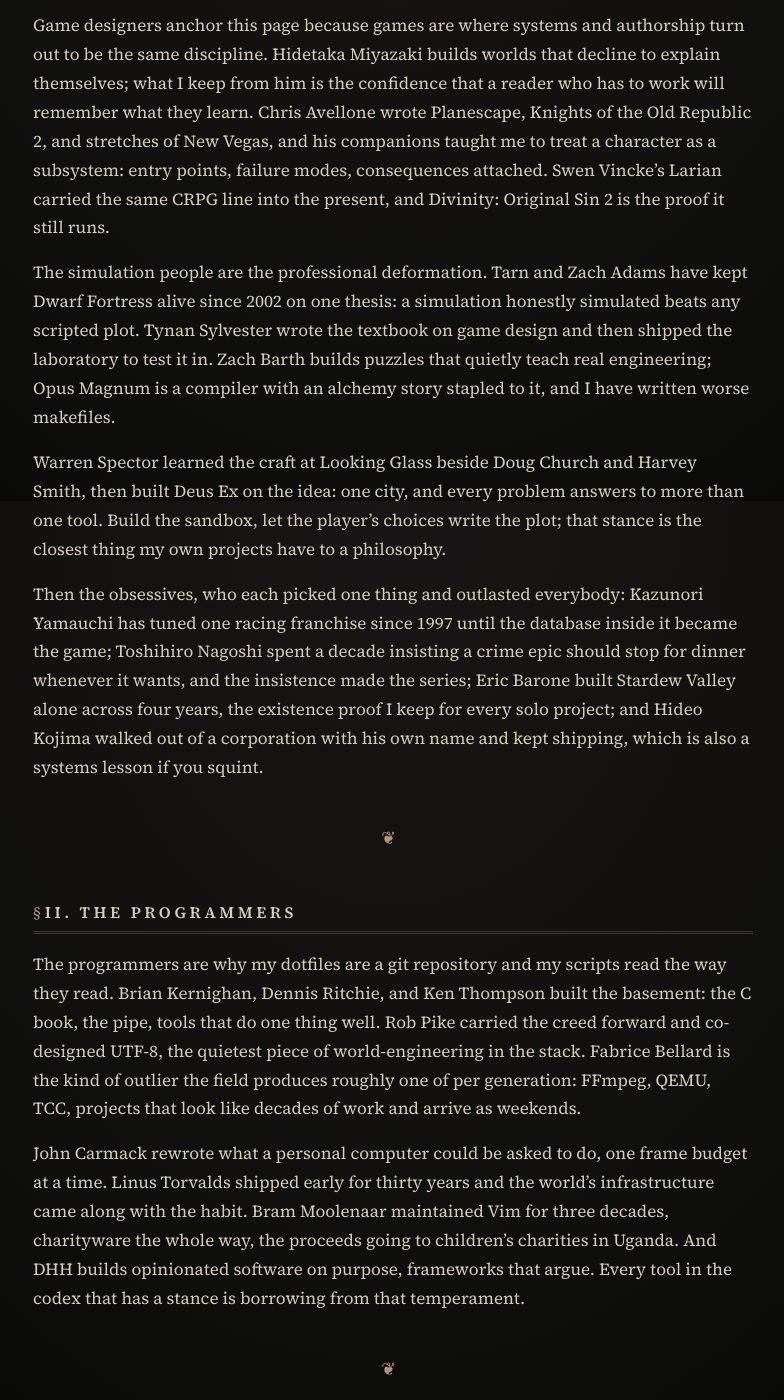
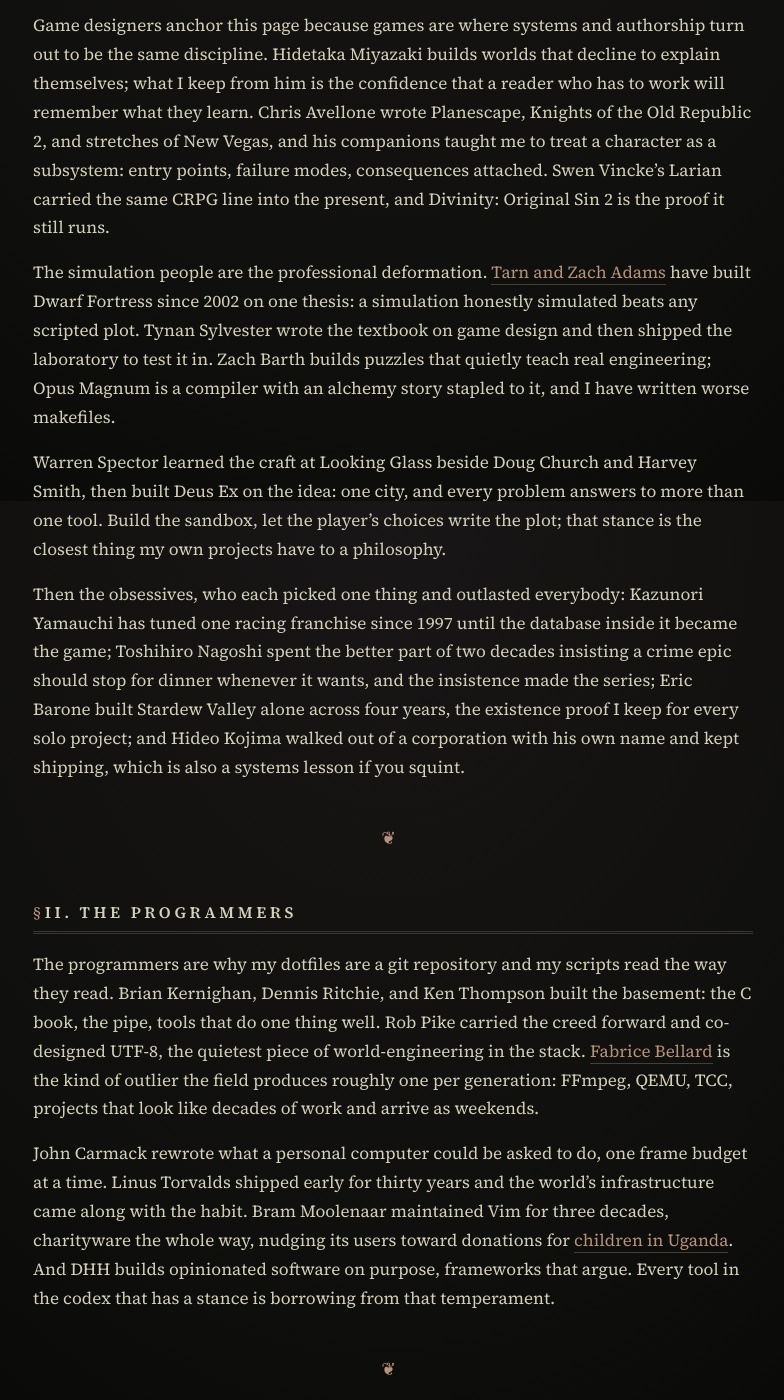
Before and after one commit to VirInvictus/VirInvictus.github.io, a Jekyll site: the page built from influences.md, in a window 1280 px wide and 1400 px high, scrolled down 399 px. Shown: the whole window, without its empty margins (247-1031 px from the left). Built offline with Jekyll 4.4.1, drawn with Linux system fonts in a browser that asks for light colours; some of the changed text lies outside the part shown.

Commit message:
content: audit round, board-game credits and ledgers corrected, AI & Industry added

```diff
--- a/influences.md
+++ b/influences.md
@@ -19,20 +19,20 @@ The canon mentions an influences list twice and lets the phrase do its own work.
 
 Game designers anchor this page because games are where systems and authorship turn out to be the same discipline. Hidetaka Miyazaki builds worlds that decline to explain themselves; what I keep from him is the confidence that a reader who has to work will remember what they learn. Chris Avellone wrote Planescape, Knights of the Old Republic 2, and stretches of New Vegas, and his companions taught me to treat a character as a subsystem: entry points, failure modes, consequences attached. Swen Vincke's Larian carried the same CRPG line into the present, and Divinity: Original Sin 2 is the proof it still runs.
 
-The simulation people are the professional deformation. Tarn and Zach Adams have kept Dwarf Fortress alive since 2002 on one thesis: a simulation honestly simulated beats any scripted plot. Tynan Sylvester wrote the textbook on game design and then shipped the laboratory to test it in. Zach Barth builds puzzles that quietly teach real engineering; Opus Magnum is a compiler with an alchemy story stapled to it, and I have written worse makefiles.
+The simulation people are the professional deformation. [Tarn and Zach Adams](https://bay12games.com) have built Dwarf Fortress since 2002 on one thesis: a simulation honestly simulated beats any scripted plot. Tynan Sylvester wrote the textbook on game design and then shipped the laboratory to test it in. Zach Barth builds puzzles that quietly teach real engineering; Opus Magnum is a compiler with an alchemy story stapled to it, and I have written worse makefiles.
 
 Warren Spector learned the craft at Looking Glass beside Doug Church and Harvey Smith, then built Deus Ex on the idea: one city, and every problem answers to more than one tool. Build the sandbox, let the player's choices write the plot; that stance is the closest thing my own projects have to a philosophy.
 
-Then the obsessives, who each picked one thing and outlasted everybody: Kazunori Yamauchi has tuned one racing franchise since 1997 until the database inside it became the game; Toshihiro Nagoshi spent a decade insisting a crime epic should stop for dinner whenever it wants, and the insistence made the series; Eric Barone built Stardew Valley alone across four years, the existence proof I keep for every solo project; and Hideo Kojima walked out of a corporation with his own name and kept shipping, which is also a systems lesson if you squint.
+Then the obsessives, who each picked one thing and outlasted everybody: Kazunori Yamauchi has tuned one racing franchise since 1997 until the database inside it became the game; Toshihiro Nagoshi spent the better part of two decades insisting a crime epic should stop for dinner whenever it wants, and the insistence made the series; Eric Barone built Stardew Valley alone across four years, the existence proof I keep for every solo project; and Hideo Kojima walked out of a corporation with his own name and kept shipping, which is also a systems lesson if you squint.
 
 <p class="ornament ornament--fleuron" aria-hidden="true">❦</p>
 
 ## II. The Programmers
 {: #programmers}
 
-The programmers are why my dotfiles are a git repository and my scripts read the way they read. Brian Kernighan, Dennis Ritchie, and Ken Thompson built the basement: the C book, the pipe, tools that do one thing well. Rob Pike carried the creed forward and co-designed UTF-8, the quietest piece of world-engineering in the stack. Fabrice Bellard is the kind of outlier the field produces roughly one of per generation: FFmpeg, QEMU, TCC, projects that look like decades of work and arrive as weekends.
+The programmers are why my dotfiles are a git repository and my scripts read the way they read. Brian Kernighan, Dennis Ritchie, and Ken Thompson built the basement: the C book, the pipe, tools that do one thing well. Rob Pike carried the creed forward and co-designed UTF-8, the quietest piece of world-engineering in the stack. [Fabrice Bellard](https://bellard.org) is the kind of outlier the field produces roughly one per generation: FFmpeg, QEMU, TCC, projects that look like decades of work and arrive as weekends.
 
-John Carmack rewrote what a personal computer could be asked to do, one frame budget at a time. Linus Torvalds shipped early for thirty years and the world's infrastructure came along with the habit. Bram Moolenaar maintained Vim for three decades, charityware the whole way, the proceeds going to children's charities in Uganda. And DHH builds opinionated software on purpose, frameworks that argue. Every tool in the codex that has a stance is borrowing from that temperament.
+John Carmack rewrote what a personal computer could be asked to do, one frame budget at a time. Linus Torvalds shipped early for thirty years and the world's infrastructure came along with the habit. Bram Moolenaar maintained Vim for three decades, charityware the whole way, nudging its users toward donations for [children in Uganda](https://iccf-holland.org). And DHH builds opinionated software on purpose, frameworks that argue. Every tool in the codex that has a stance is borrowing from that temperament.
 
 <p class="ornament ornament--fleuron" aria-hidden="true">❦</p>
 
```
Also changed, not shown: other parts of influences.md (+5 -3 lines), AGENTS.md (+1 -1 lines), canon.md (+3 -3 lines).
